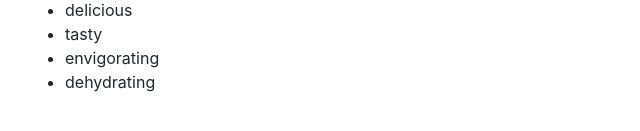
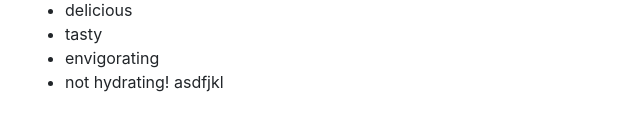
Before and after one commit to teradaian/all-the-things, a React (Create React App) app: page /the-energy-things in a window 1280 px wide. Shown: the part 453-584 px from the top of the page, without its empty margins (0-640 px from the left). Built offline with nearby package versions, Linux system fonts and the light colour scheme.

Commit message:
fix spelling

```diff
--- a/src/App.js
+++ b/src/App.js
@@ -134,7 +134,7 @@ const App = () => {
     {
       name: "coffee",
       image: "https://imgs.xkcd.com/comics/coffee.png",
-      attributes: ["delicious", "tasty", "envigorating", "dehydrating"],
+      attributes: ["delicious", "tasty", "envigorating", "not hydrating! asdfjkl"],
     },
   ])
 
```
